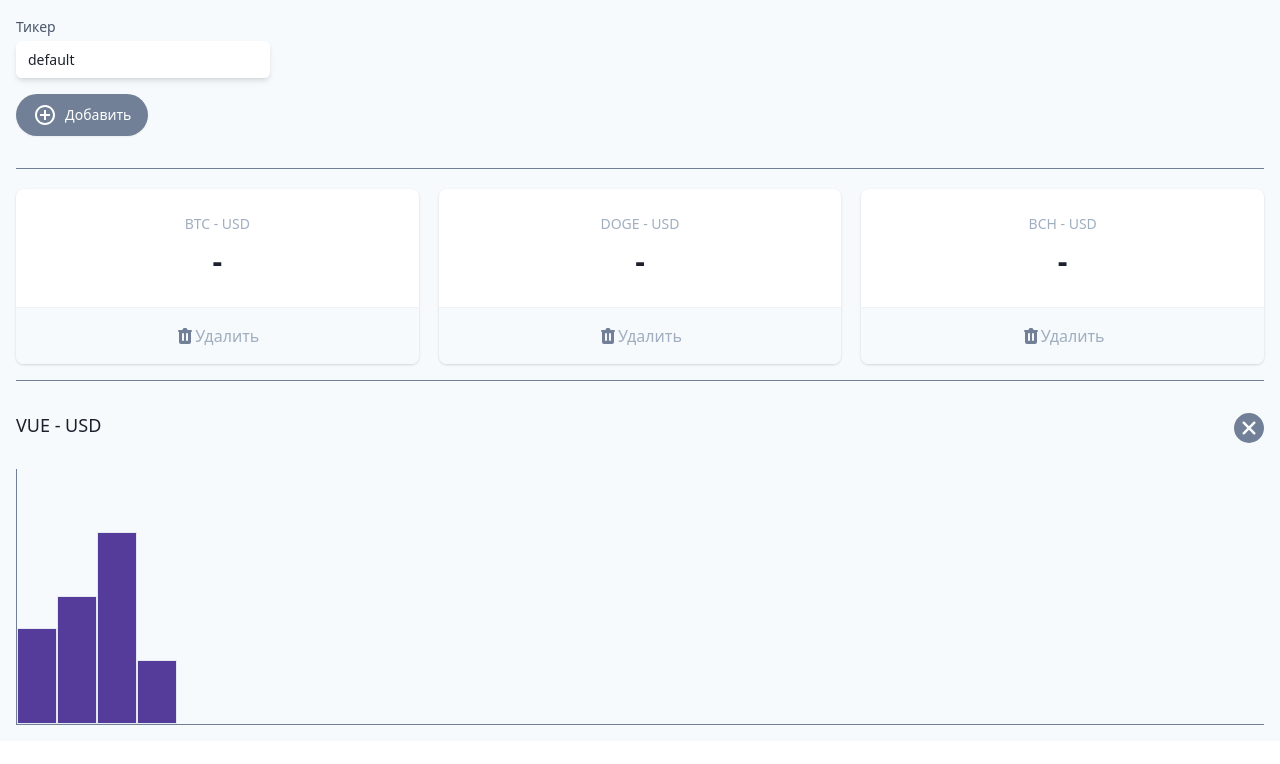
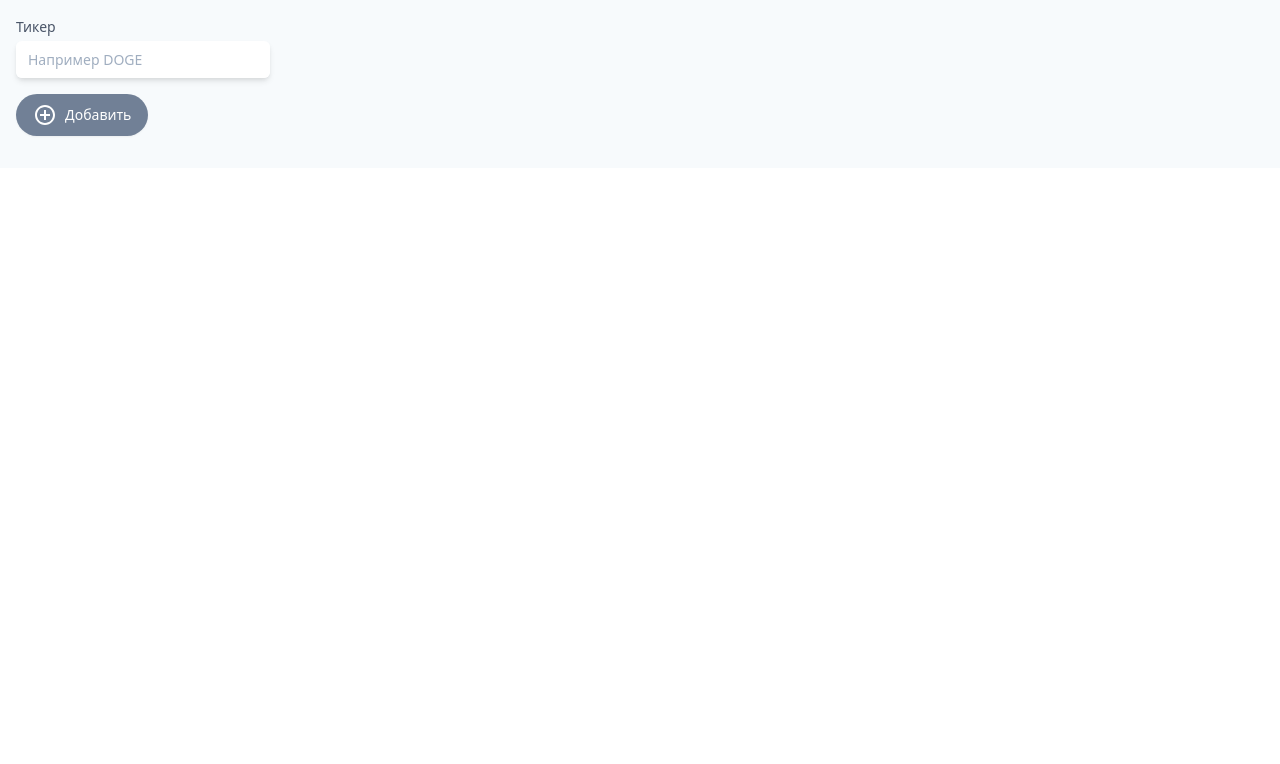
Before and after one commit to Maksym-Siroshtan/vue-cryptonomicon-app, a Vue app: page / in a window 1280 px wide. Shown: the top 764 px of the page. Built offline with nearby package versions, Linux system fonts and the light colour scheme.

Commit message:
Added the ability to get crypto from api

```diff
--- a/src/App.vue
+++ b/src/App.vue
@@ -1,29 +1,5 @@
 <template>
   <div class="container mx-auto flex flex-col items-center bg-gray-100 p-4">
-    <!-- <div
-      class="fixed w-100 h-100 opacity-80 bg-purple-800 inset-0 z-50 flex items-center justify-center"
-    >
-      <svg
-        class="animate-spin -ml-1 mr-3 h-12 w-12 text-white"
-        xmlns="http://www.w3.org/2000/svg"
-        fill="none"
-        viewBox="0 0 24 24"
-      >
-        <circle
-          class="opacity-25"
-          cx="12"
-          cy="12"
-          r="10"
-          stroke="currentColor"
-          stroke-width="4"
-        ></circle>
-        <path
-          class="opacity-75"
-          fill="currentColor"
-          d="M4 12a8 8 0 018-8V0C5.373 0 0 5.373 0 12h4zm2 5.291A7.962 7.962 0 014 12H0c0 3.042 1.135 5.824 3 7.938l3-2.647z"
-        ></path>
-      </svg>
-    </div> -->
     <div class="container">
       <section>
         <div class="flex">
@@ -42,31 +18,6 @@
                 placeholder="Например DOGE"
               />
             </div>
-            <!-- <div
-              class="flex bg-white shadow-md p-1 rounded-md shadow-md flex-wrap"
-            >
-              <span
-                class="inline-flex items-center px-2 m-1 rounded-md text-xs font-medium bg-gray-300 text-gray-800 cursor-pointer"
-              >
-                BTC
-              </span>
-              <span
-                class="inline-flex items-center px-2 m-1 rounded-md text-xs font-medium bg-gray-300 text-gray-800 cursor-pointer"
-              >
-                DOGE
-              </span>
-              <span
-                class="inline-flex items-center px-2 m-1 rounded-md text-xs font-medium bg-gray-300 text-gray-800 cursor-pointer"
-              >
-                BCH
-              </span>
-              <span
-                class="inline-flex items-center px-2 m-1 rounded-md text-xs font-medium bg-gray-300 text-gray-800 cursor-pointer"
-              >
-                CHD
-              </span>
-            </div>
-            <div class="text-sm text-red-600">Такой тикер уже добавлен</div> -->
           </div>
         </div>
         <button
@@ -91,12 +42,16 @@
         </button>
       </section>
 
-      <template v-if="this.tickers.length > 0">
+      <template v-if="this.tickers.length">
         <hr class="w-full border-t border-gray-600 my-4" />
         <dl class="mt-5 grid grid-cols-1 gap-5 sm:grid-cols-3">
           <div
             v-for="(t, idx) in tickers"
             :key="idx"
+            @click.stop="select(t)"
+            :class="{
+              'border-4': sel === t,
+            }"
             class="bg-white overflow-hidden shadow rounded-lg border-purple-800 border-solid cursor-pointer"
           >
             <div class="px-4 py-5 sm:p-6 text-center">
@@ -130,17 +85,23 @@
         </dl>
         <hr class="w-full border-t border-gray-600 my-4" />
       </template>
-      <section class="relative">
+      <section v-if="sel" class="relative">
         <h3 class="text-lg leading-6 font-medium text-gray-900 my-8">
-          VUE - USD
+          {{ sel.name }} - USD
         </h3>
         <div class="flex items-end border-gray-600 border-b border-l h-64">
-          <div class="bg-purple-800 border w-10 h-24"></div>
-          <div class="bg-purple-800 border w-10 h-32"></div>
-          <div class="bg-purple-800 border w-10 h-48"></div>
-          <div class="bg-purple-800 border w-10 h-16"></div>
+          <div
+            v-for="(bar, idx) in normalizeGraph()"
+            :key="idx"
+            :style="{ height: `${bar}%` }"
+            class="bg-purple-800 border w-10"
+          ></div>
         </div>
-        <button type="button" class="absolute top-0 right-0">
+        <button
+          @click="sel = null"
+          type="button"
+          class="absolute top-0 right-0"
+        >
           <svg
             xmlns="http://www.w3.org/2000/svg"
             xmlns:xlink="http://www.w3.org/1999/xlink"
@@ -174,36 +135,50 @@
 
   data() {
     return {
-      ticker: "default",
-      tickers: [
-        {
-          name: "BTC",
-          price: "-",
-        },
-        {
-          name: "DOGE",
-          price: "-",
-        },
-        {
-          name: "BCH",
-          price: "-",
-        },
-      ],
+      ticker: "",
+      tickers: [],
+      sel: null,
+      graph: [],
     };
   },
 
   methods: {
     add() {
-      const newTicker = {
+      const currentTicker = {
         name: this.ticker,
         price: "-",
       };
-      this.tickers.push(newTicker);
+      this.tickers.push(currentTicker);
+      setInterval(async () => {
+        const f = await fetch(
+          `https://min-api.cryptocompare.com/data/price?fsym=${currentTicker.name}&tsyms=USD&api_key=3fd020c799e74da6b71ae33e88aca04867d111f27f77c037327158024b40d354`
+        );
+        const data = await f.json();
+        this.tickers.find((t) => t.name === currentTicker.name).price =
+          data.USD > 1 ? data.USD.toFixed(2) : data.USD.toPrecision(2);
+
+        if (this.sel?.name === currentTicker.name) {
+          this.graph.push(data.USD);
+        }
+      }, 5000);
       this.ticker = "";
+    },
+
+    select(ticker) {
+      this.sel = ticker;
+      this.graph = [];
     },
 
     removeTicker(ticker) {
       this.tickers = this.tickers.filter((t) => t !== ticker);
+    },
+
+    normalizeGraph() {
+      const minValue = Math.min(...this.graph);
+      const maxValue = Math.max(...this.graph);
+      return this.graph.map(
+        (price) => 5 + ((price - minValue) * 95) / (maxValue - minValue)
+      );
     },
   },
 };
```
